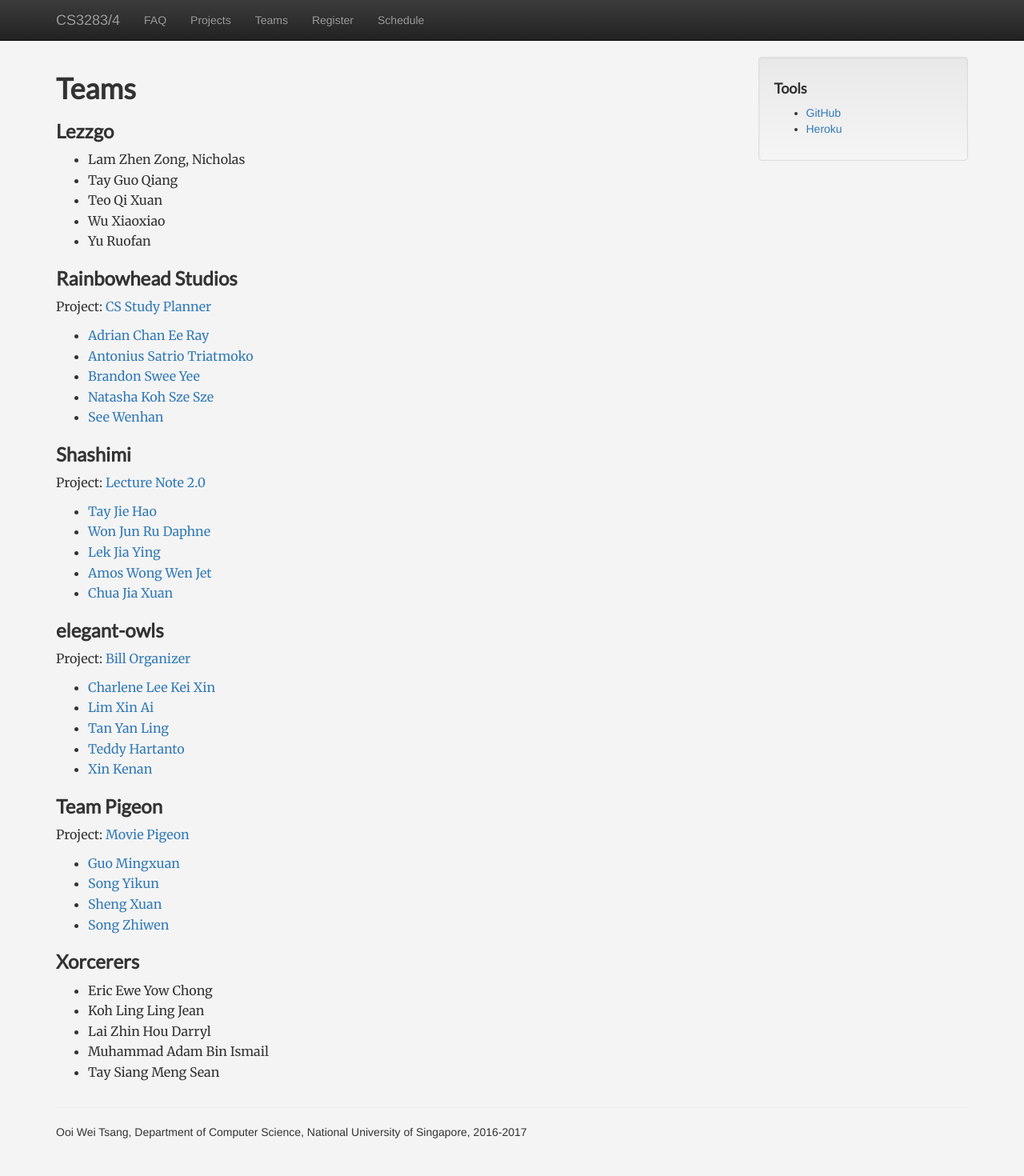
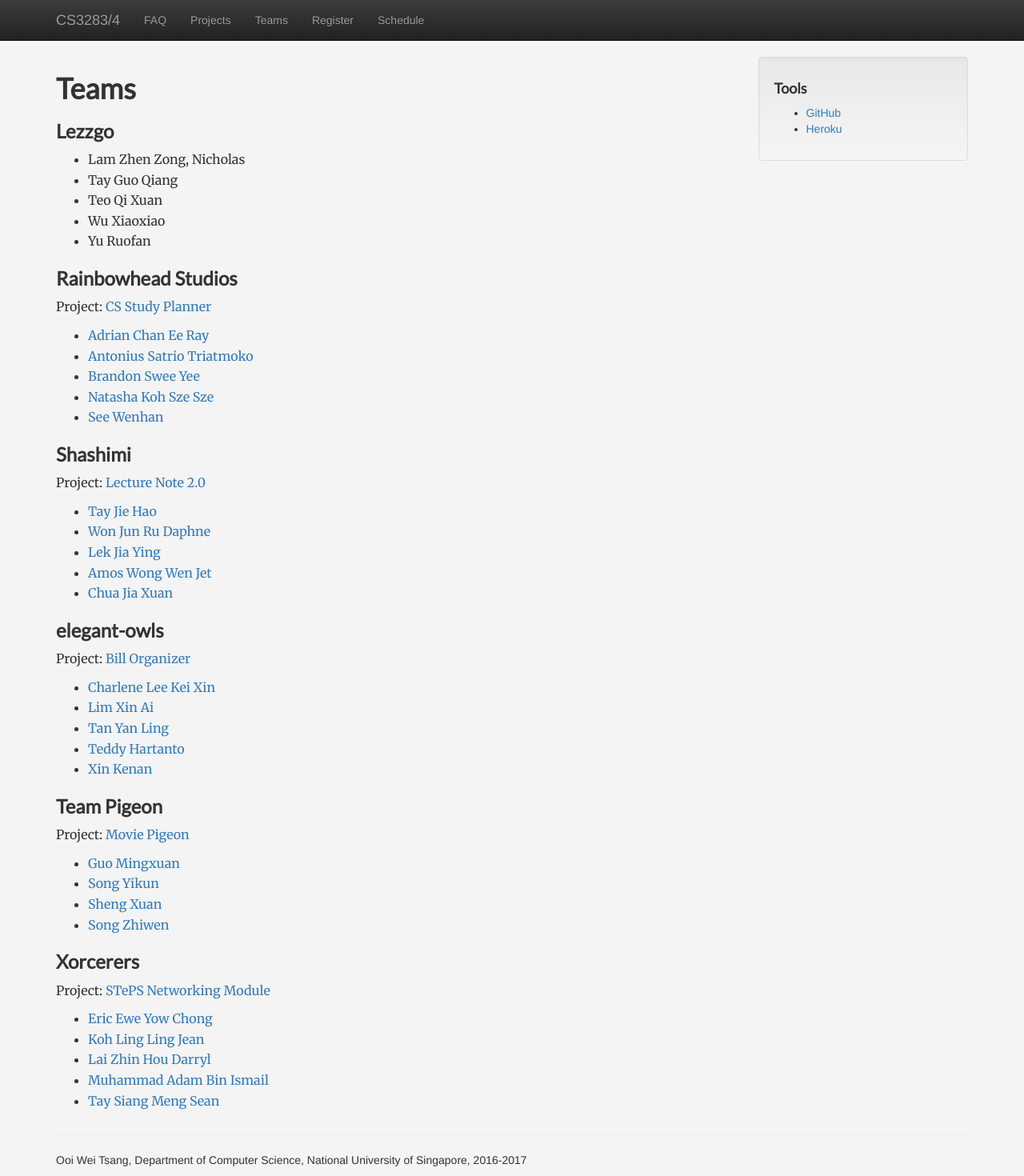
Before and after one commit to nus-mtp/1617, a Jekyll site: the page built from teams.md, in a window 1280 px wide. Shown: the whole page at 80% size. Built offline with Jekyll 4.4.1, drawn with Linux system fonts in a browser that asks for light colours; nearby versions of some CDN libraries; before the commit the page ends 1435 px from its top, so only the background shows below that.

Commit message:
Added Xorceres

```diff
--- a/teams.md
+++ b/teams.md
@@ -54,8 +54,10 @@ Project: [Movie Pigeon](https://github.com/nus-mtp/movie-pigeon)
 
 ### Xorcerers
 
-* Eric Ewe Yow Chong
-* Koh Ling Ling Jean
-* Lai Zhin Hou Darryl
-* Muhammad Adam Bin Ismail
-* Tay Siang Meng Sean
+Project: [STePS Networking Module](https://github.com/nus-mtp/steps-networking-module)
+
+* [Eric Ewe Yow Chong](https://github.com/ycewe)
+* [Koh Ling Ling Jean](https://github.com/JeanKoh)
+* [Lai Zhin Hou Darryl](https://github.com/Vylantze)
+* [Muhammad Adam Bin Ismail](https://github.com//Muhammad-Adam)
+* [Tay Siang Meng Sean](https://github.com/Sean-Tay)
```
